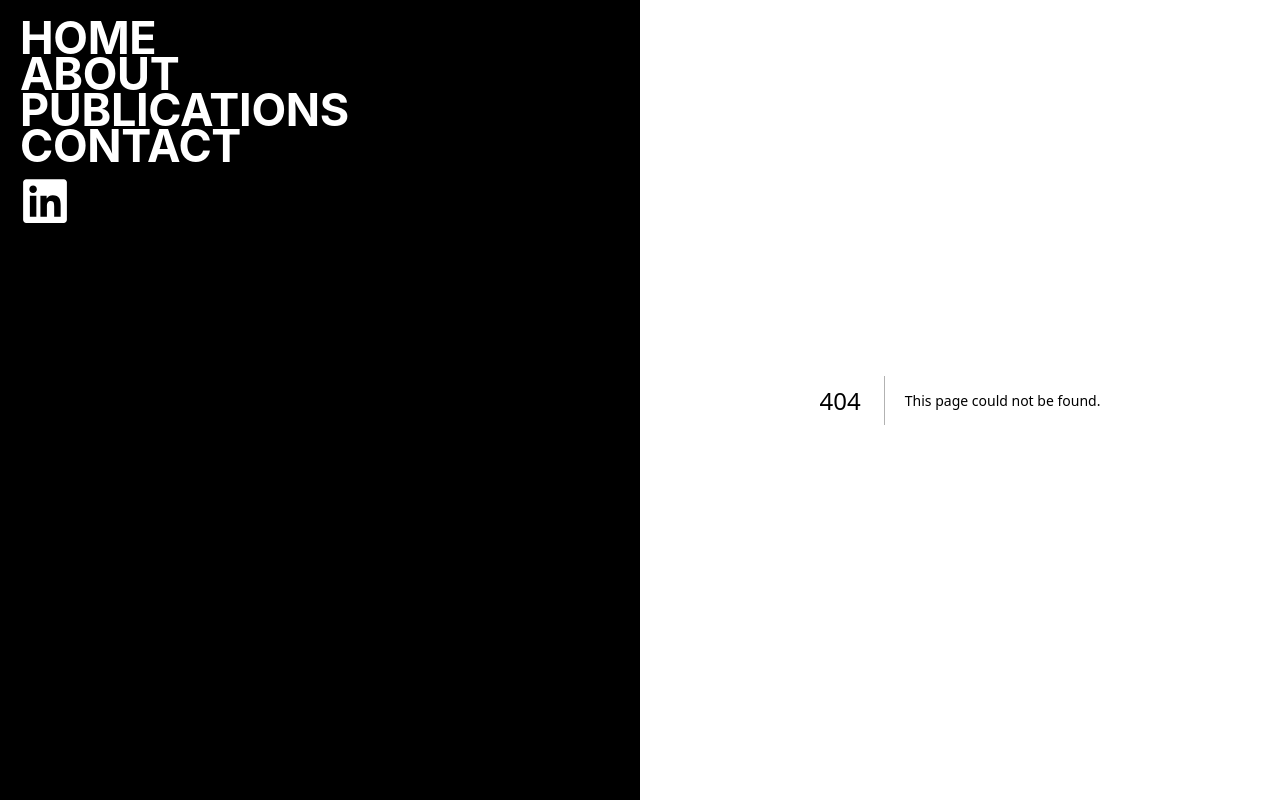
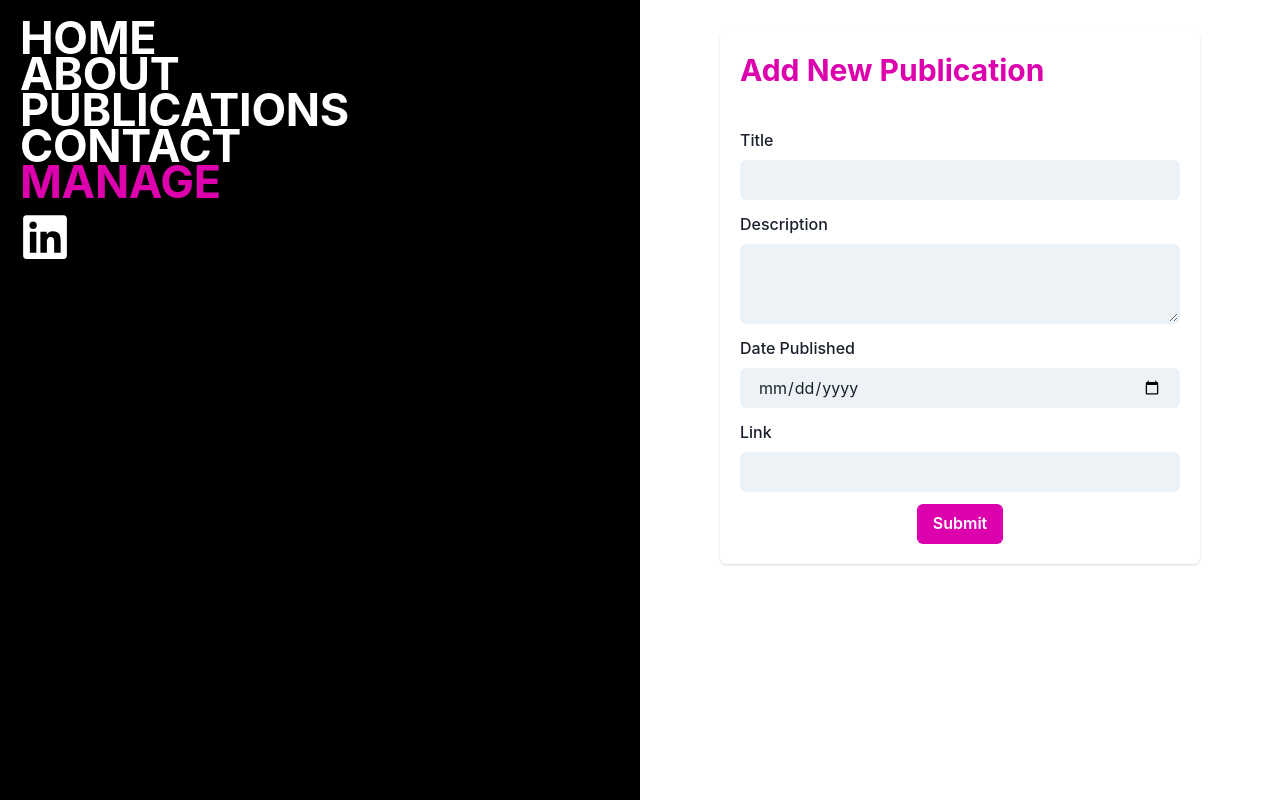
Before and after one commit to jacktorrealba/davies-website, a Next.js app: page /Manage in a window 1280 px wide. Before the commit this address had no page. Built offline with nearby package versions, Linux system fonts and the light colour scheme.

Commit message:
added functionality to add new publications

```diff
--- /dev/null
+++ b/app/Manage/page.js
@@ -0,0 +1,71 @@
+'use client';
+import { Input, Center, Card, CardBody, CardHeader, FormControl, FormLabel, Textarea, Heading, Button } from '@chakra-ui/react'
+import { useState } from 'react';
+import { useRouter } from 'next/navigation';
+export function getApiURL() {
+    const production = process.env.NODE_ENV === 'production'
+    return production ? 'https://davieloria.vercel.app/api/publications' : 'http://localhost:3000/api/publications'
+}
+
+export default function Manage() {
+    const router = useRouter();
+    const [title, setTitle] = useState("");
+    const [description, setDescription] = useState("");
+    const [datePublished, setDatePublished] = useState("");
+    const [url, setUrl] = useState("");
+    const handleSubmit = async(e) => {
+        e.preventDefault(); // prevent page refresh when button is clicked
+        if(!title || !description || !datePublished || !url) {
+            alert("All fields are required");
+            return;
+        }
+
+        try {
+            const res = await fetch(getApiURL(), {
+                method: "POST",
+                headers: {"Content-Type": "appplication/json"},
+                body: JSON.stringify({title, description, datePublished, url})
+            });
+            if (res.ok) {
+                router.push('/');
+            } else {
+                throw new Error("Failed to create publication")
+            }
+        } catch (error) {
+            console.log(error);
+        }
+    }
+    return <Center mt="8">
+        <Card w="75%">
+            <CardHeader>
+                <Heading as='h2' size='lg' color="var(--pink)">
+                    Add New Publication
+                </Heading>
+            </CardHeader>
+            <CardBody>
+                <form onSubmit={handleSubmit}>
+                    <FormControl mb="3">
+                        <FormLabel>Title</FormLabel>
+                        <Input onChange={(e) => setTitle(e.target.value)} value={title} type='text' variant='filled'></Input>
+                    </FormControl>
+                    <FormControl mb="3">
+                        <FormLabel>Description</FormLabel>
+                        <Textarea onChange={(e) => setDescription(e.target.value)} value={description} type='text' variant='filled'></Textarea>
+                    </FormControl>
+                    <FormControl mb="3">
+                        <FormLabel>Date Published</FormLabel>
+                        <Input onChange={(e) => setDatePublished(e.target.value)} value={datePublished} type='date' variant='filled'></Input>
+                    </FormControl>
+                    <FormControl mb="3">
+                        <FormLabel>Link</FormLabel>
+                        <Input onChange={(e) => setUrl(e.target.value)} value={url} type='text' variant='filled'></Input>
+                    </FormControl>
+                    <Center>
+                        <Button type='submit' className='pink-button'>Submit</Button>
+                    </Center>
+                </form>
+            </CardBody>
+        </Card>
+    </Center>
+
+}
--- a/app/api/publications/route.js
+++ b/app/api/publications/route.js
@@ -7,3 +7,10 @@ export async function GET() {
     const publications = await Publication.find();
     return NextResponse.json({publications});
 }
+
+export async function POST(request) {
+    const {title, url, description, datePublished} = await request.json();
+    await connectMongoDb();
+    await Publication.create({title, url, description, datePublished});
+    return NextResponse.json({message: "Publication created"}, {status:201})
+}
--- a/app/globals.css
+++ b/app/globals.css
@@ -85,6 +85,11 @@ body {
   padding-bottom: 4rem;
 }
 
+.pink-button {
+  color:white !important;
+  background: var(--pink) !important;
+}
+
 
 @media screen and (width < 550px) {
 
--- a/app/layout.js
+++ b/app/layout.js
@@ -41,11 +41,17 @@ export default function Layout({children}) {
                       <Text className="navLinkText">CONTACT</Text>
                     </Link>
                 </ListItem>
+                <ListItem className="customLinkStyle">
+                  <Link passHref className="myNavLink" href="/Manage">
+                    <Text color={pathname === '/Manage' ? '#dd00ad' : ''} className="navLinkText">MANAGE</Text>
+                  </Link>
+                </ListItem>
                 <ListItem>
-                <Link id="linkedIn-link" href="https://www.linkedin.com/in/davie-loria-262587193/" target="_blank" rel="noopener noreferrer">
-              <FaLinkedin size="50px"></FaLinkedin>
-            </Link>
+                  <Link id="linkedIn-link" href="https://www.linkedin.com/in/davie-loria-262587193/" target="_blank" rel="noopener noreferrer">
+                    <FaLinkedin size="50px"></FaLinkedin>
+                  </Link>
                 </ListItem>
+
               </List>
             </Box>
             <Box id="pageContents" w="50%">
--- a/lib/mongodb.js
+++ b/lib/mongodb.js
@@ -1,9 +1,8 @@
 import mongoose from "mongoose";
 
-const connectMongoDb = () => {
+const connectMongoDb = async () => {
     try {
-        mongoose.connect(process.env.MONGODB_URI)
-        console.log("Connected to mongo!")
+        await mongoose.connect(process.env.MONGODB_URI)
     } catch (error) {
         console.log(error)
     }
```
Also changed, not shown: app/Publications/page.js (+0 -23 lines).
